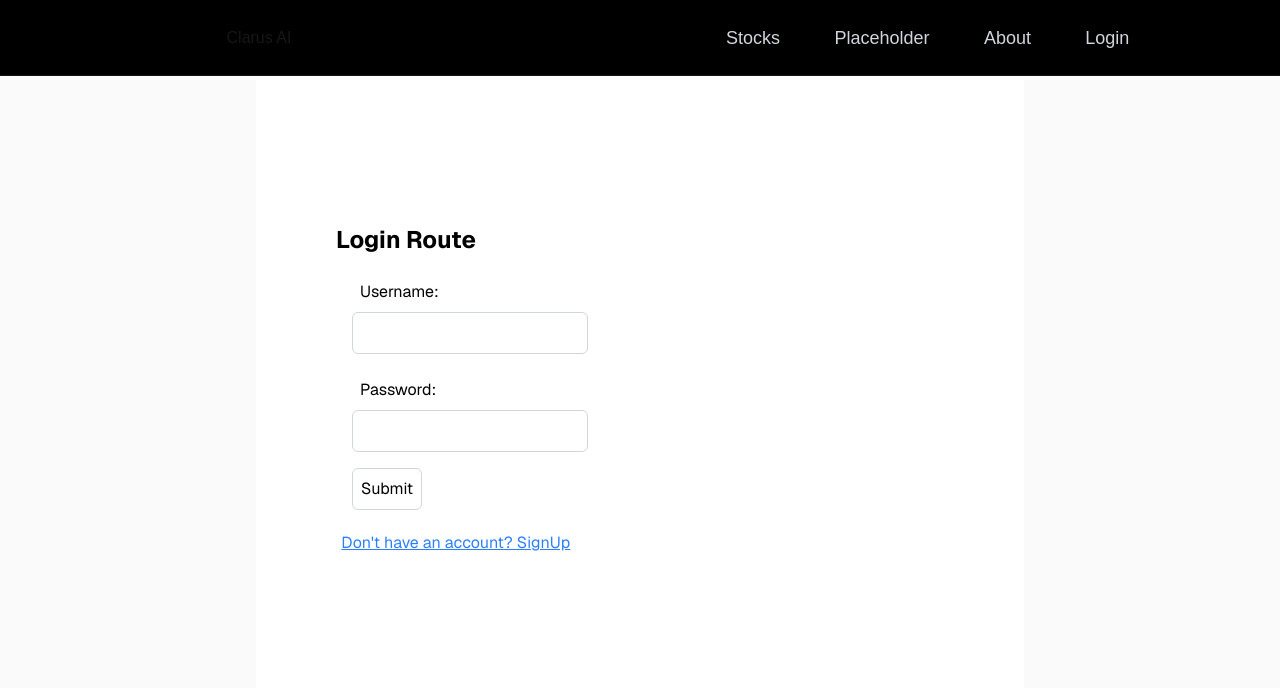
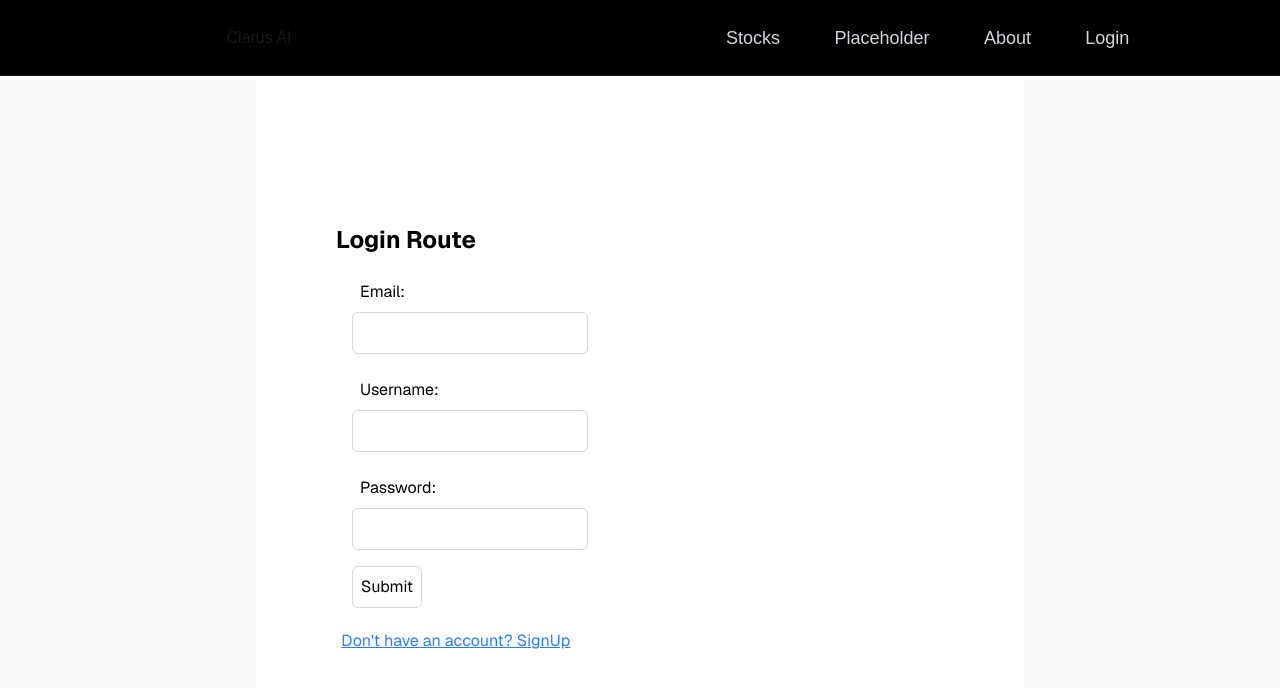
Before and after one commit to JeremyTan0/ClarusAI, a Next.js app in the folder frontend/: page /login in a window 1280 px wide. Shown: the top 688 px of the page. Built offline with nearby package versions, Linux system fonts and the light colour scheme.

Commit message:
Did some editing and now will pull the newest codes

```diff
--- a/frontend/app/(auth)/login/page.tsx
+++ b/frontend/app/(auth)/login/page.tsx
@@ -1,21 +1,57 @@
-import Link from "next/dist/client/link";
+'use client';
+
+import Link from "next/link";
+import { useState } from "react";
 
 export default function LoginRoute() {
-  return <div className="">
+  const [email, setEmail] = useState("");
+  const [username, setUsername] = useState("");
+  const [password, setPassword] = useState("");
+
+  const handleSubmit = async (e: React.FormEvent) => {
+    e.preventDefault();
+
+    const res = await fetch("http://127.0.0.1:8000/api/login/", {
+      method: "POST",
+      headers: {
+        "Content-Type": "application/json",
+      },
+      body: JSON.stringify({
+        email,
+        name: username,
+        password,
+      }),
+    });
+
+    if (!res.ok) {
+      const err = await res.json();
+      console.error(err);
+      return;
+    }
+
+    console.log("Login successful");
+  };
+
+  return (
+  <div className="flex items-center justify-center font-sans">
     <main className="bg-white p-4 rounded-md">
       <h1 className="text-2xl font-bold text-black">Login Route</h1>
-      <form className="space-y-4 p-4 rounded-md">
-        <label htmlFor="name" className="block m-2 text-black">Username: </label>
+      <form onSubmit={handleSubmit} className="space-y-4 p-4 rounded-md">
+        <label htmlFor="name" className="block m-2 text-black">Email: </label>
         <input type="text" id="name" name="name" className="text-black border border-gray-300 rounded-md p-2" required />
+
+        <label htmlFor="username" className="block m-2 text-black">Username: </label>
+        <input type="text" id="username" name="username" className="text-black border border-gray-300 rounded-md p-2" value={username} onChange={(e) => setUsername(e.target.value)} required />
 
         <label htmlFor="password" className="block m-2 text-black">Password: </label>
         <input type="password" id="password" name="password" className="text-black border border-gray-300 rounded-md p-2" required />
 
-        <button type="submit" className="block  text-black border border-gray-300 rounded-md p-2">Submit</button>
+        <button type="submit"  className="block  text-black border border-gray-300 rounded-md p-2">Submit</button>
       </form>
       <Link href="/signup" className="text-blue-500 underline mt-4 block">
         Don't have an account? SignUp
       </Link>
     </main>
-  </div>;
+  </div>
+  );
 }
--- a/frontend/app/(auth)/signup/page.tsx
+++ b/frontend/app/(auth)/signup/page.tsx
@@ -1,18 +1,51 @@
-import Link from "next/dist/client/link";
+'use client';
+
+import Link from "next/link";
+import { useState } from "react";
 
 export default function SignUpRoute() {
-  return <div className="flex items-center justify-center font-sans">
+  const [email, setEmail] = useState("");
+  const [username, setUsername] = useState("");
+  const [password, setPassword] = useState("");
+
+
+  const handleSubmit = async (e: React.FormEvent) => {
+    e.preventDefault();
+
+    const res = await fetch("http://127.0.0.1:8000/api/signup/", {
+      method: "POST",
+      headers: {
+        "Content-Type": "application/json",
+      },
+      body: JSON.stringify({
+        email,
+        name: username,
+        password,
+      }),
+    });
+
+    if (!res.ok) {
+      const err = await res.json();
+      console.error(err);
+      return;
+    }
+
+    console.log("Signup successful");
+  };
+  return (
+    <div className="flex items-center justify-center font-sans">
       <main className="bg-white p-4 rounded-md">
         <h1 className="text-2xl font-bold text-black">Sign Up Route</h1>
-      <form className="space-y-4 p-4 rounded-md">
-        <label htmlFor="name" className="block m-2 text-black">Username: </label>
+        <form onSubmit={handleSubmit} className="space-y-4 p-4 rounded-md">
+        <label htmlFor="email" className="block m-2 text-black">Email: </label>
+          <input type="email" id="email" name="email" className="text-black border border-gray-300 rounded-md p-2" value={email} onChange={(e) => setEmail(e.target.value)} required />
+
+          <label htmlFor="username" className="block m-2 text-black">Username: </label>
           <input type="text" id="name" name="name" className="text-black border border-gray-300 rounded-md p-2" required />
 
           <label htmlFor="password" className="block m-2 text-black">Password: </label>
-        <input type="password" id="password" name="password" className="text-black border border-gray-300 rounded-md p-2" required />
+          <input type="password" id="password" name="password" className="text-black border border-gray-300 rounded-md p-2" value={password} onChange={(e) => setPassword(e.target.value)} required />
 
-        <label htmlFor="email" className="block m-2 text-black">Email: </label>
-        <input type="email" id="email" name="email" className="text-black border border-gray-300 rounded-md p-2" required />
 
           <button type="submit" className="block text-black border border-gray-300 rounded-md p-2">Submit</button>
         </form>
@@ -20,5 +53,6 @@ export default function SignUpRoute() {
           Already have an account? Login
         </Link>
       </main>
-  </div>;
+    </div>
+  );
 }
```
Also changed, not shown: 2 other files (tests, documents, lock files or other folders). Lines whose indentation alone changed are shown as unchanged.
